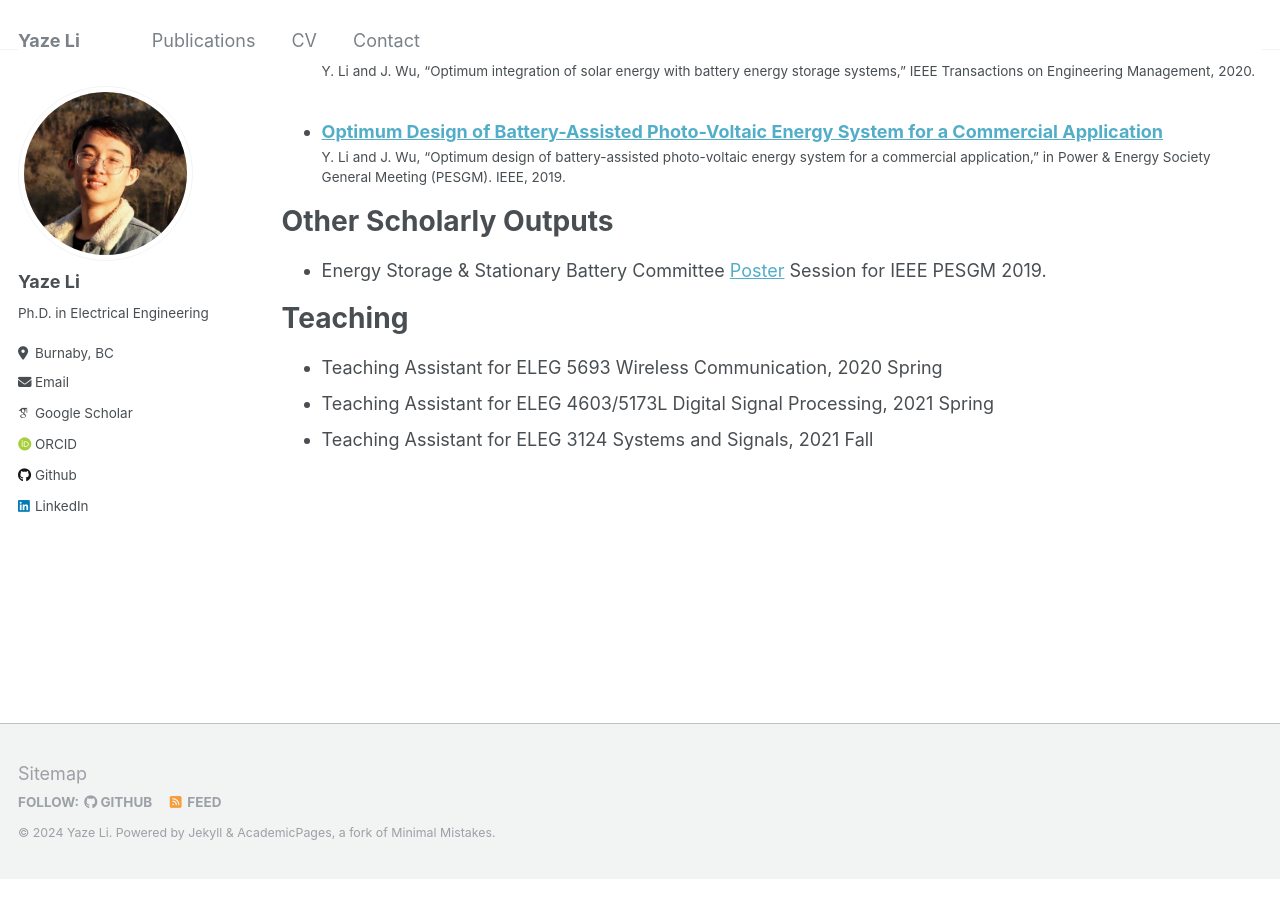
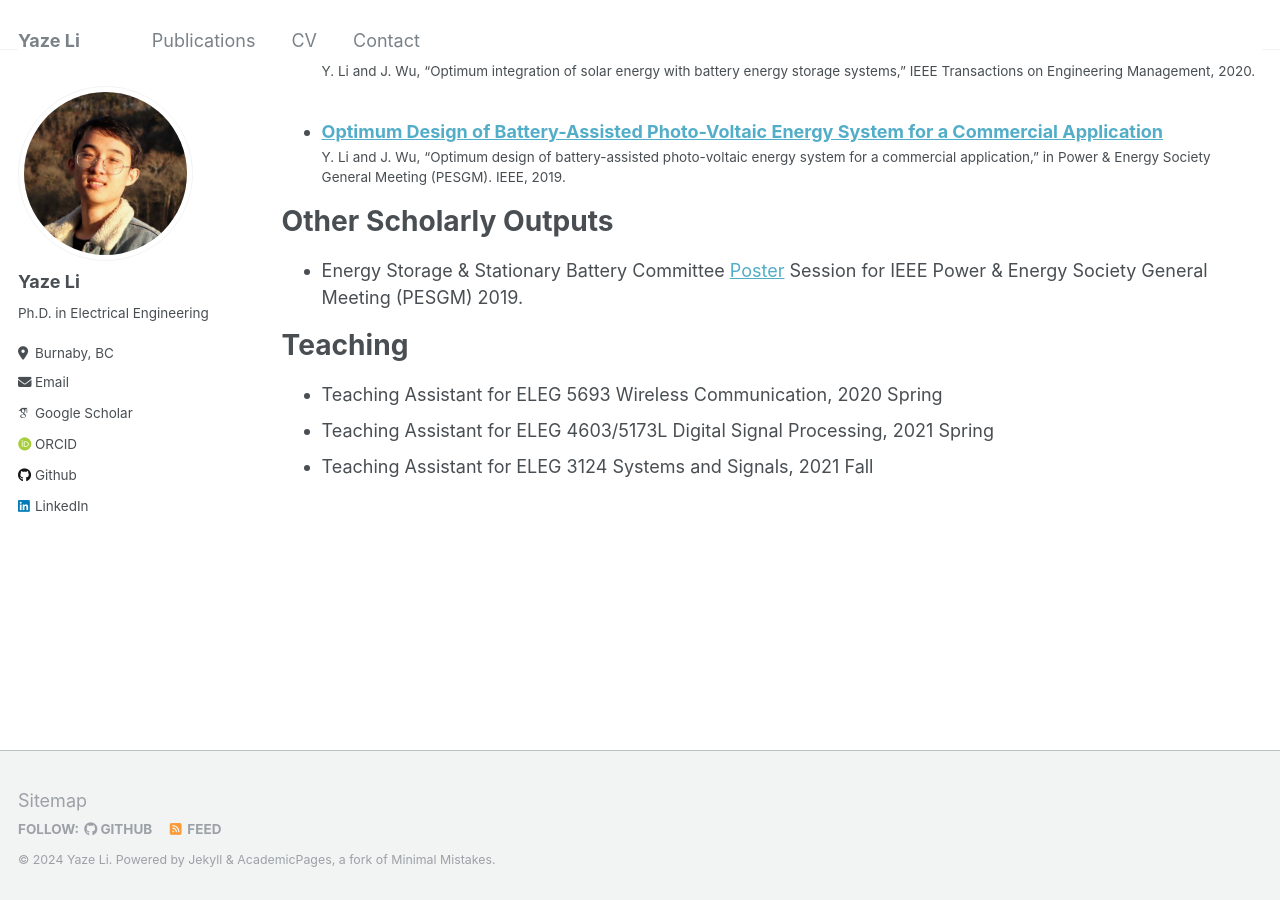
Before and after one commit to Arthurliyaze/Arthurliyaze.github.io, a Jekyll site: the page built from _pages/cv.md, in a window 1280 px wide and 900 px high, scrolled down 1331 px. Built offline with Jekyll 4.4.1, drawn with Linux system fonts in a browser that asks for light colours; some web fonts are replaced; before the commit the page ends 2209 px from its top, so only the background shows below that.

Commit message:
Update cv.md

```diff
--- a/_pages/cv.md
+++ b/_pages/cv.md
@@ -44,7 +44,7 @@ Publications
 
 Other Scholarly Outputs
 ======
-* Energy Storage & Stationary Battery Committee [Poster]() Session for IEEE PESGM 2019.
+* Energy Storage & Stationary Battery Committee [Poster]() Session for IEEE Power & Energy Society General Meeting (PESGM) 2019.
 
 Teaching
 ======
```
